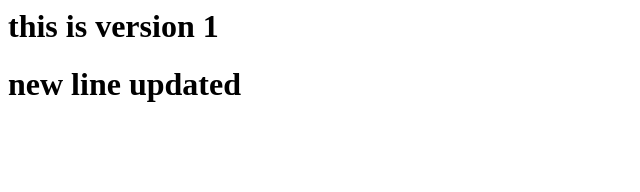
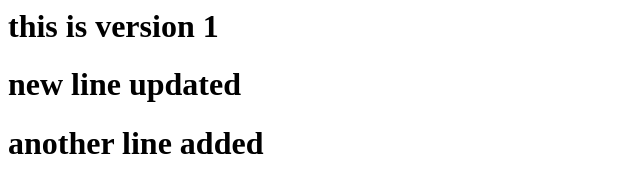
Before and after one commit to akshay-005/safeparking, a plain HTML site: page index.html in a window 1280 px wide. Shown: the whole page, without its empty margins (0-640 px from the left). Drawn offline with Linux system fonts and the light colour scheme.

Commit message:
another line added

```diff
--- a/index.html
+++ b/index.html
@@ -1,2 +1,3 @@
 <h1> this is version 1 </h1>
 <h1>new line updated </h1>
+<h1>another line added</h1>
```
